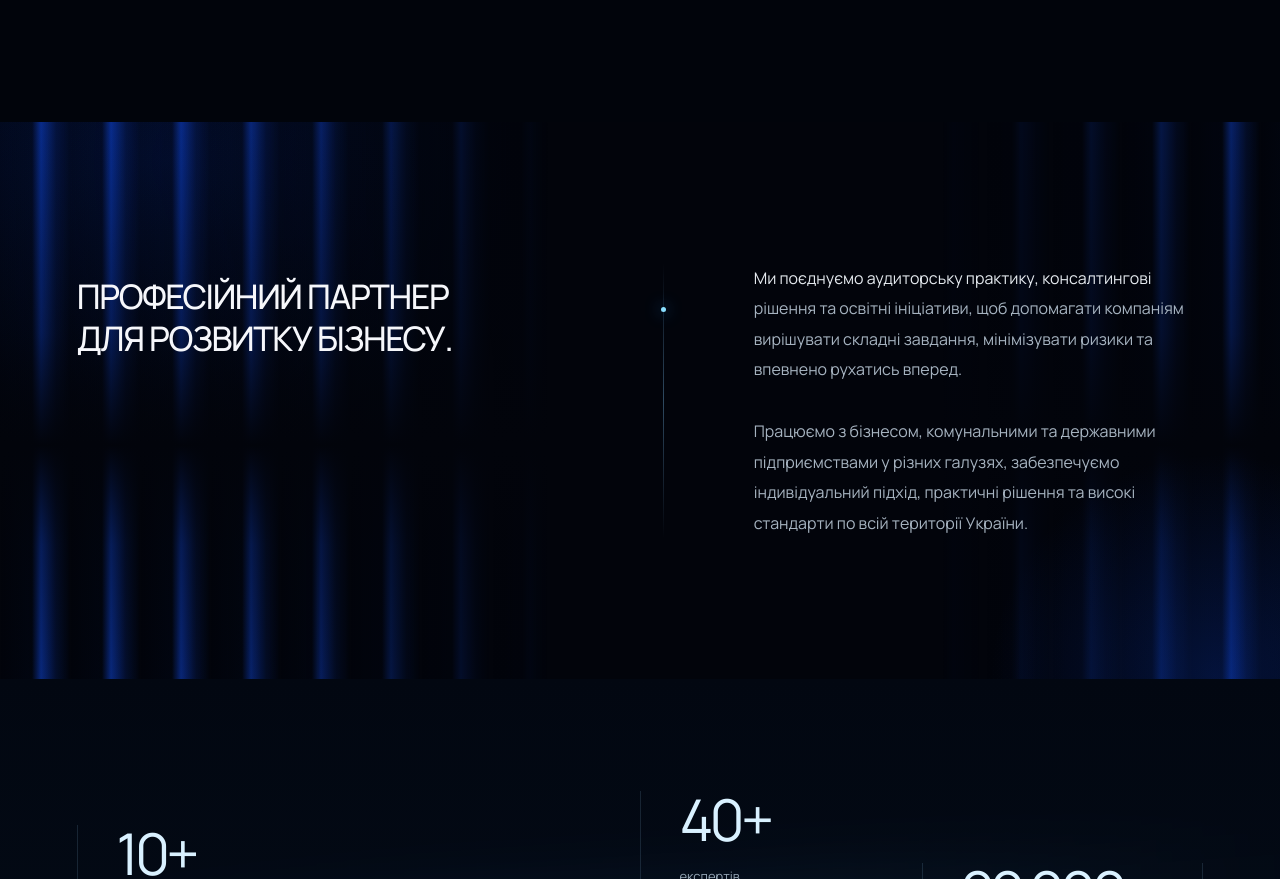
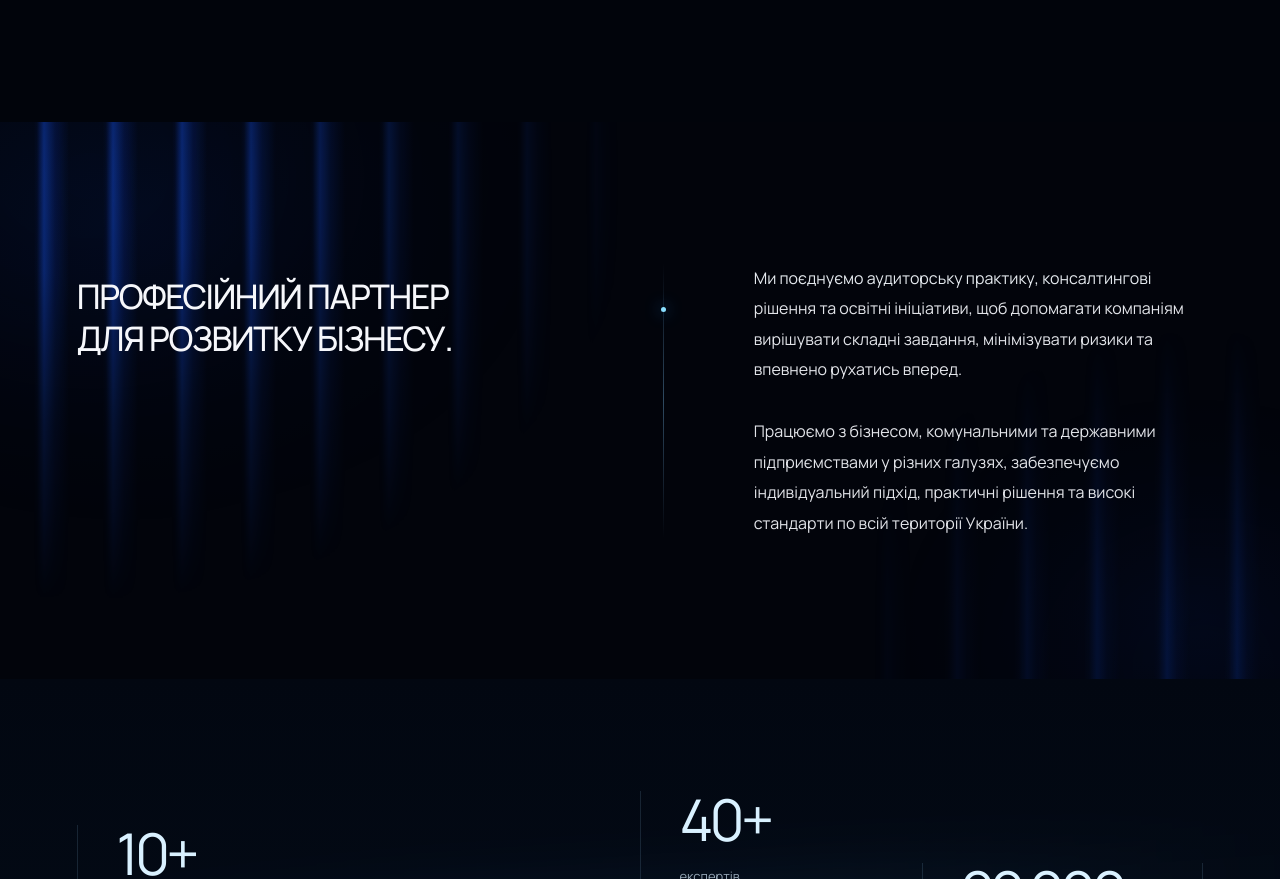
Before and after one commit to dnagorna3817-spec/website_akc_main, a Next.js app: page /about in a window 1280 px wide. Shown: the part 700-1579 px from the top of the page. Built offline with nearby package versions, Linux system fonts and the light colour scheme.

Commit message:
Refine manifesto to soft upper-left and lower-right beams without seams

```diff
--- a/app/about/about.css
+++ b/app/about/about.css
@@ -1430,7 +1430,8 @@ body {
 }
 
 
-/* Manifesto lighting: reference-matched luminous ribs, fading naturally into darkness. */
+/* Manifesto: two independently faded light fields, matching the reference.
+   No full-width gradient layer: that previously made a visible horizontal seam. */
 .akc-about-figma .manifesto {
   position: relative;
   isolation: isolate;
@@ -1444,34 +1445,54 @@ body {
   inset: 0;
   z-index: -1;
   pointer-events: none;
+  background-repeat: no-repeat;
 }
+/* Blue light falls from the upper-left, fading before reaching the copy. */
 .akc-about-figma .manifesto::before {
   background:
     repeating-linear-gradient(90deg,
-      transparent 0px,
-      rgba(4, 22, 65, .10) 32px,
-      rgba(16, 81, 255, .50) 41px,
-      rgba(8, 47, 150, .26) 56px,
-      transparent 70px),
-    radial-gradient(ellipse 42% 68% at 13% 7%, rgba(6, 46, 164, .23), transparent 80%);
-  -webkit-mask-image:
-    linear-gradient(90deg, #000 0%, #000 12%, rgba(0,0,0,.75) 24%, transparent 43%, transparent 73%, rgba(0,0,0,.30) 87%, #000 100%);
-  mask-image:
-    linear-gradient(90deg, #000 0%, #000 12%, rgba(0,0,0,.75) 24%, transparent 43%, transparent 73%, rgba(0,0,0,.30) 87%, #000 100%);
+      transparent 0 34px,
+      rgba(5, 30, 106, .13) 37px,
+      rgba(20, 84, 246, .43) 44px,
+      rgba(10, 55, 183, .23) 55px,
+      transparent 69px),
+    radial-gradient(ellipse 40% 64% at 10% 18%,
+      rgba(8, 40, 124, .19), transparent 88%);
+  -webkit-mask-image: radial-gradient(ellipse 43% 76% at 7% 10%,
+    #000 0%, rgba(0,0,0,.88) 24%, rgba(0,0,0,.38) 58%, transparent 100%);
+  mask-image: radial-gradient(ellipse 43% 76% at 7% 10%,
+    #000 0%, rgba(0,0,0,.88) 24%, rgba(0,0,0,.38) 58%, transparent 100%);
 }
+/* Much fainter ribs appear only in the lower-right corner. */
 .akc-about-figma .manifesto::after {
   background:
-    radial-gradient(ellipse 21% 48% at 95% 100%, rgba(12, 67, 213, .23), transparent 84%),
-    linear-gradient(180deg, rgba(2,4,11,.05) 0%, rgba(2,4,11,.42) 38%, #02040b 58%, rgba(2,4,11,.36) 76%, rgba(2,4,11,.08) 100%);
+    repeating-linear-gradient(90deg,
+      transparent 0 34px,
+      rgba(7, 35, 115, .09) 39px,
+      rgba(14, 69, 217, .24) 47px,
+      rgba(7, 38, 136, .13) 57px,
+      transparent 70px),
+    radial-gradient(ellipse 29% 48% at 93% 88%,
+      rgba(10, 52, 165, .13), transparent 86%);
+  -webkit-mask-image: radial-gradient(ellipse 29% 61% at 94% 98%,
+    rgba(0,0,0,.85) 0%, rgba(0,0,0,.50) 44%, transparent 100%);
+  mask-image: radial-gradient(ellipse 29% 61% at 94% 98%,
+    rgba(0,0,0,.85) 0%, rgba(0,0,0,.50) 44%, transparent 100%);
 }
 .akc-about-figma .manifesto > * {
   position: relative;
   z-index: 1;
 }
+.akc-about-figma .manifesto__copy {
+  color: #e2e4e9;
+}
 @media (max-width: 700px) {
   .akc-about-figma .manifesto::before {
     opacity: .65;
-    -webkit-mask-image: linear-gradient(90deg, #000, transparent 90%);
-    mask-image: linear-gradient(90deg, #000, transparent 90%);
+    -webkit-mask-image: radial-gradient(ellipse 85% 65% at 0% 8%, #000, transparent 100%);
+    mask-image: radial-gradient(ellipse 85% 65% at 0% 8%, #000, transparent 100%);
+  }
+  .akc-about-figma .manifesto::after {
+    opacity: .45;
   }
 }
```
